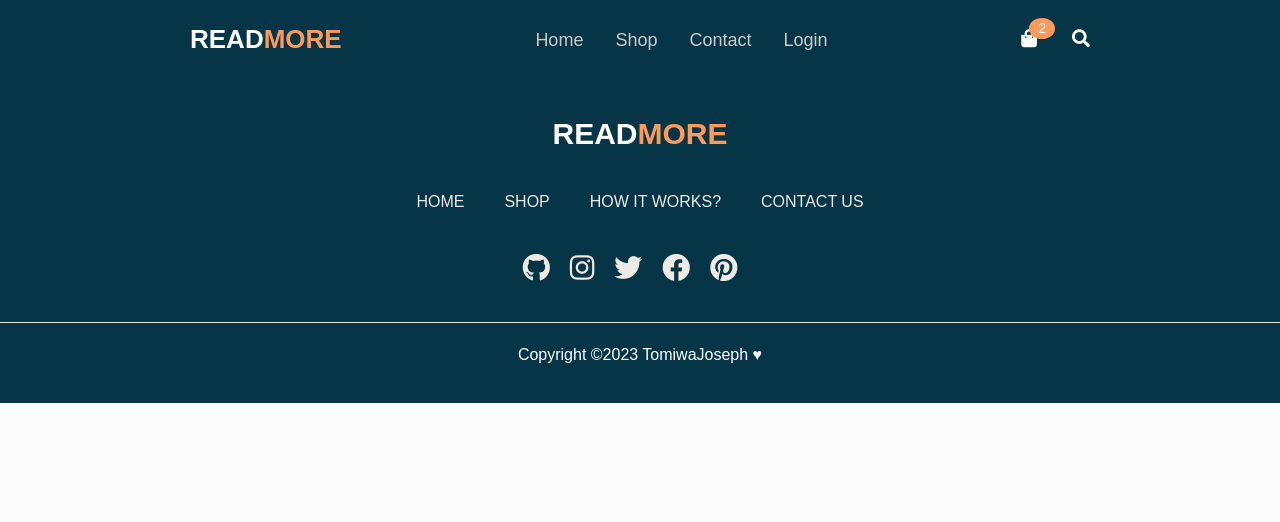
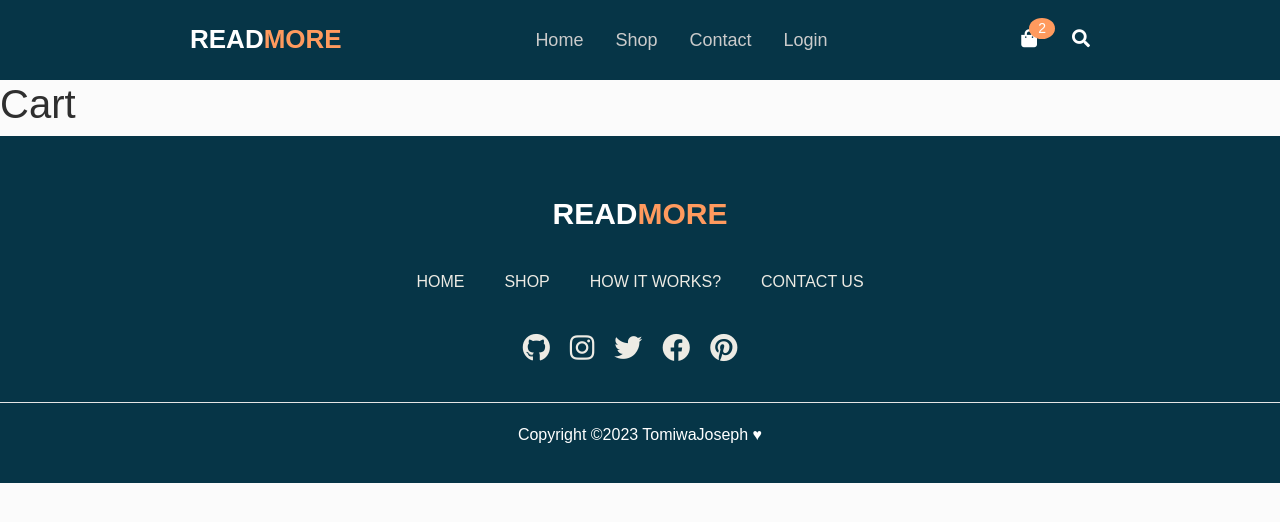
Before and after one commit to TomiwaJoseph/ReadMore, a React (Create React App) app in the folder frontend/: page /cart in a window 1280 px wide. Shown: the top 522 px of the page. Built offline with nearby package versions, Linux system fonts and the light colour scheme; no server answers.

Commit message:
adde more styling to pages

```diff
--- a/frontend/src/components/navbar.css
+++ b/frontend/src/components/navbar.css
@@ -168,7 +168,9 @@ nav.fix-navbar h2 {
     display: flex;
     margin-right: 30px;
   }
-
+  nav .cart__wrapper {
+    margin-right: 5px;
+  }
   nav .mobile-icons .fa {
     display: block;
     font-size: 1.3rem;
@@ -236,6 +238,11 @@ nav.fix-navbar h2 {
     margin-right: 25px;
   }
 }
+@media only screen and (max-width: 350px) {
+  nav #navbar-search {
+    display: none;
+  }
+}
 
 .search_form {
   display: -webkit-box;
--- a/frontend/src/pages/page-styles.css
+++ b/frontend/src/pages/page-styles.css
@@ -2,6 +2,8 @@
 ============ SHARED STYLES ==============
 ================================ */
 
+.checkout-container,
+.cart-container,
 .search-container,
 .dashboard-container,
 .single-product-container,
@@ -489,7 +491,7 @@
 ================================ */
 
 .search-container form {
-  margin-bottom: 40px;
+  margin-bottom: 20px;
 }
 .search-container input {
   font-size: 18px;
```
